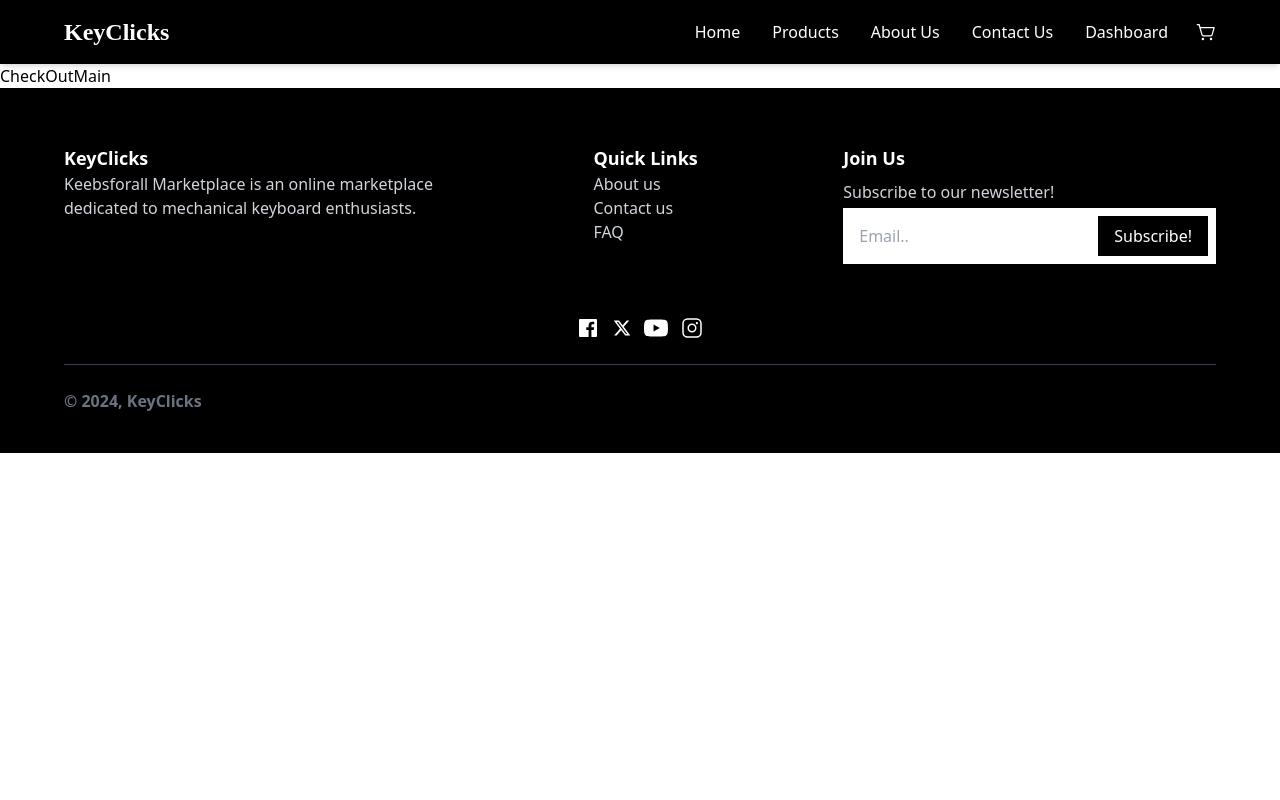
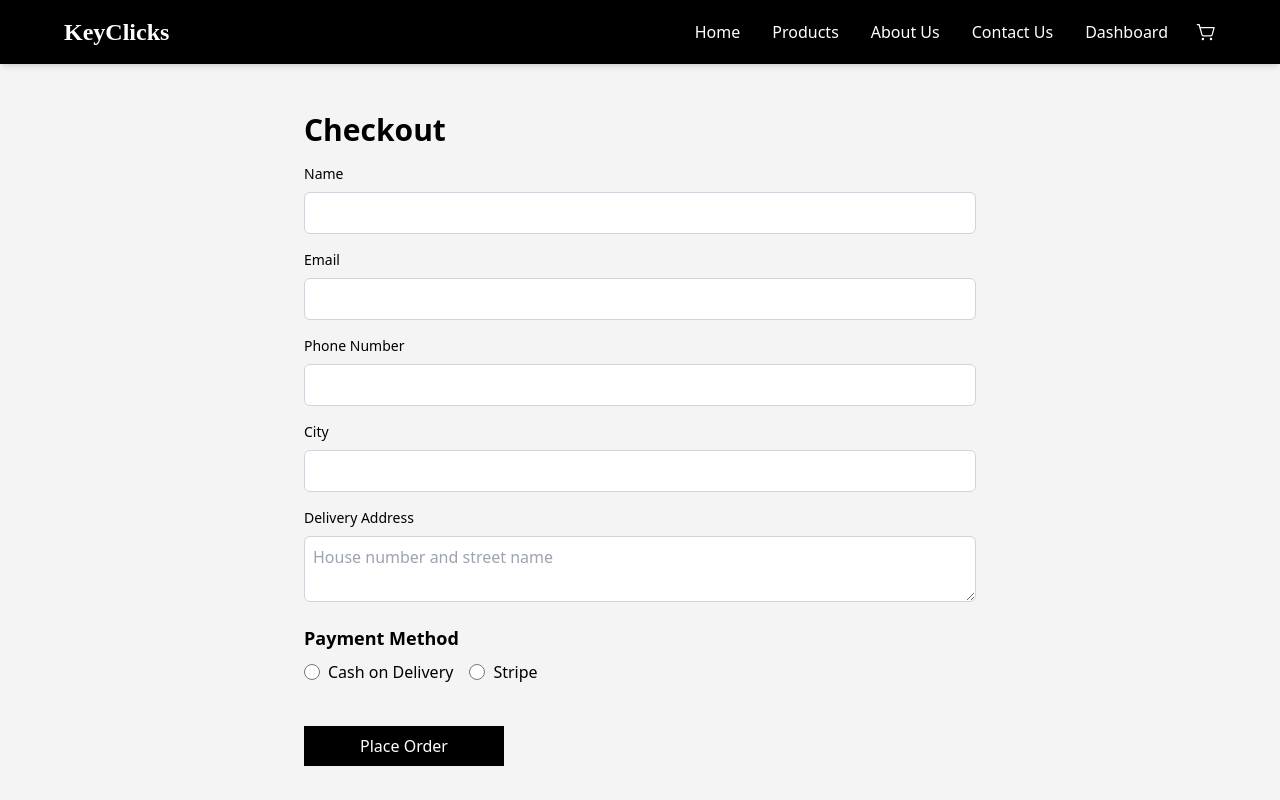
Before and after one commit to ShamimaNasrin/mechanical-keyboards-shop, a React (Vite) app: page /checkout in a window 1280 px wide. Shown: the top 800 px of the page. Built offline with nearby package versions, Linux system fonts and the light colour scheme.

Commit message:
checkout

```diff
--- a/src/pages/cartPage/CartMain.tsx
+++ b/src/pages/cartPage/CartMain.tsx
@@ -98,7 +98,7 @@ const CartMain = () => {
             className={`mt-4 px-4 py-2 font-medium text-white ${
               isCheckoutDisabled
                 ? "bg-gray-400 cursor-not-allowed"
-                : "bg-blue-500 hover:bg-blue-600"
+                : "bg-black hover:bg-gray-700"
             }`}
             onClick={handleCheckout}
             disabled={isCheckoutDisabled}
--- a/src/pages/checkoutPage/CheckOutMain.tsx
+++ b/src/pages/checkoutPage/CheckOutMain.tsx
@@ -1,5 +1,176 @@
-const CheckOutMain = () => {
-  return <div>CheckOutMain</div>;
+import { useState } from "react";
+import { toast } from "react-hot-toast";
+import { useNavigate } from "react-router-dom";
+
+const CheckOutMain: React.FC = () => {
+  const navigate = useNavigate();
+
+  const [paymentMethod, setPaymentMethod] = useState<string>("");
+
+  const handlePaymentChange = (e: React.ChangeEvent<HTMLInputElement>) => {
+    setPaymentMethod(e.target.value);
+  };
+
+  const handlePlaceOrder = () => {
+    if (paymentMethod === "cod") {
+      handleSuccess();
+      console.log("Cash on Delivery order placed.");
+    } else if (paymentMethod === "stripe") {
+      toast("Stripe payment is coming soon!", {
+        duration: 4000,
+        position: "top-center",
+      });
+    }
+  };
+
+  const handleSuccess = () => {
+    navigate("/success");
+  };
+
+  const handleSubmit = (e: React.FormEvent<HTMLFormElement>) => {
+    e.preventDefault();
+    const form = e.currentTarget;
+    const userName = form.username.value;
+    const email = form.email.value;
+    const phone = form.phone.value;
+    const city = form.city.value;
+    const address = form.address.value;
+
+    // console.log(userName, email, phone, city, address);
+
+    if (
+      userName?.length < 1 ||
+      email?.length < 1 ||
+      phone?.length < 1 ||
+      city?.length < 1 ||
+      address?.length < 1
+    ) {
+      toast.error("Please fill in all required fields.", {
+        duration: 4000,
+        position: "top-center",
+      });
+      return;
+    } else if (paymentMethod?.length < 1) {
+      toast.error("Select payment option", {
+        duration: 4000,
+        position: "top-center",
+      });
+      return;
+    } else {
+      handlePlaceOrder();
+    }
+
+    form.reset();
+  };
+
+  return (
+    <div className="bg-zinc-100 xl:py-12 lg:py-10 py-7 xl:px-20 lg:px-20 md:px-10 px-7 mx-auto w-full min-h-[70vh]">
+      <div className="mx-auto max-w-2xl bg-zinc-100 ">
+        <h2 className="text-3xl font-bold mb-4">Checkout</h2>
+        <form onSubmit={handleSubmit}>
+          <div className="mb-4">
+            <label
+              className="block text-sm font-medium mb-2"
+              htmlFor="username"
+            >
+              Name
+            </label>
+            <input
+              id="username"
+              name="username"
+              type="text"
+              className="w-full p-2 border border-gray-300 rounded-md"
+              required
+            />
+          </div>
+          <div className="mb-4">
+            <label className="block text-sm font-medium mb-2" htmlFor="email">
+              Email
+            </label>
+            <input
+              id="email"
+              name="email"
+              type="email"
+              className="w-full p-2 border border-gray-300 rounded-md"
+              required
+            />
+          </div>
+          <div className="mb-4">
+            <label className="block text-sm font-medium mb-2" htmlFor="phone">
+              Phone Number
+            </label>
+            <input
+              id="phone"
+              name="phone"
+              type="text"
+              className="w-full p-2 border border-gray-300 rounded-md"
+              required
+            />
+          </div>
+          <div className="mb-4">
+            <label className="block text-sm font-medium mb-2" htmlFor="city">
+              City
+            </label>
+            <input
+              id="city"
+              name="city"
+              type="text"
+              className="w-full p-2 border border-gray-300 rounded-md"
+              required
+            />
+          </div>
+          <div className="mb-4">
+            <label className="block text-sm font-medium mb-2" htmlFor="address">
+              Delivery Address
+            </label>
+            <textarea
+              id="address"
+              name="address"
+              placeholder="House number and street name"
+              className="w-full p-2 border border-gray-300 rounded-md"
+              // value={userDetails.address}
+              // onChange={handleInputChange}
+              required
+            />
+          </div>
+          <div className="mb-6">
+            <h3 className="text-lg font-semibold mb-2">Payment Method</h3>
+            <div>
+              <label className="inline-flex items-center mr-4">
+                <input
+                  type="radio"
+                  name="paymentMethod"
+                  value="cod"
+                  checked={paymentMethod === "cod"}
+                  onChange={handlePaymentChange}
+                  className="form-radio h-4 w-4 text-black"
+                />
+                <span className="ml-2">Cash on Delivery</span>
+              </label>
+              <label className="inline-flex items-center">
+                <input
+                  type="radio"
+                  name="paymentMethod"
+                  value="stripe"
+                  checked={paymentMethod === "stripe"}
+                  onChange={handlePaymentChange}
+                  className="form-radio h-4 w-4 text-black"
+                />
+                <span className="ml-2">Stripe</span>
+              </label>
+            </div>
+          </div>
+          <button
+            type="submit"
+            // onClick={handlePlaceOrder}
+            className="mt-4 px-4 py-2 font-medium w-[200px] text-white bg-black  hover:bg-gray-700"
+          >
+            Place Order
+          </button>
+        </form>
+      </div>
+    </div>
+  );
 };
 
 export default CheckOutMain;
--- /dev/null
+++ b/src/pages/checkoutPage/SuccessPayment.tsx
@@ -0,0 +1,32 @@
+import { useNavigate } from "react-router-dom";
+import { FaRegCheckCircle } from "react-icons/fa";
+const SuccessPayment: React.FC = () => {
+  const navigate = useNavigate();
+
+  const handleContinueShopping = () => {
+    navigate("/");
+  };
+
+  return (
+    <div className="min-h-screen flex flex-col items-center justify-center bg-gray-100 p-6">
+      <div className="bg-white p-8 rounded-lg shadow-lg text-center">
+        <h1 className="text-4xl font-bold text-green-500 mb-4">
+          Order Placed!
+        </h1>
+        <p className="text-lg text-gray-700 mb-6">
+          Thank you for your purchase. Your order was successfully placed, and
+          we will process it shortly.
+        </p>
+        <FaRegCheckCircle className="w-full mx-auto text-center text-green-500 text-7xl" />
+        <button
+          onClick={handleContinueShopping}
+          className=" transition-colors mt-4 px-4 py-2 font-medium w-[200px] text-white bg-black  hover:bg-gray-700"
+        >
+          Continue Shopping
+        </button>
+      </div>
+    </div>
+  );
+};
+
+export default SuccessPayment;
--- a/src/routes/routes.tsx
+++ b/src/routes/routes.tsx
@@ -10,6 +10,7 @@ import DashboardMain from "../pages/dashboard/DashboardMain";
 import NotFound from "../pages/notFound/NotFound";
 import FaqsMain from "../pages/faqs/FaqsMain";
 import ProductDetails from "../pages/productDetails/ProductDetails";
+import SuccessPayment from "../pages/checkoutPage/SuccessPayment";
 
 type TProduct = {
   name: string;
@@ -71,6 +72,10 @@ const router = createBrowserRouter([
         element: <CheckOutMain />,
       },
       {
+        path: "success",
+        element: <SuccessPayment />,
+      },
+      {
         path: "dashboard",
         element: <DashboardMain />,
       },
```
